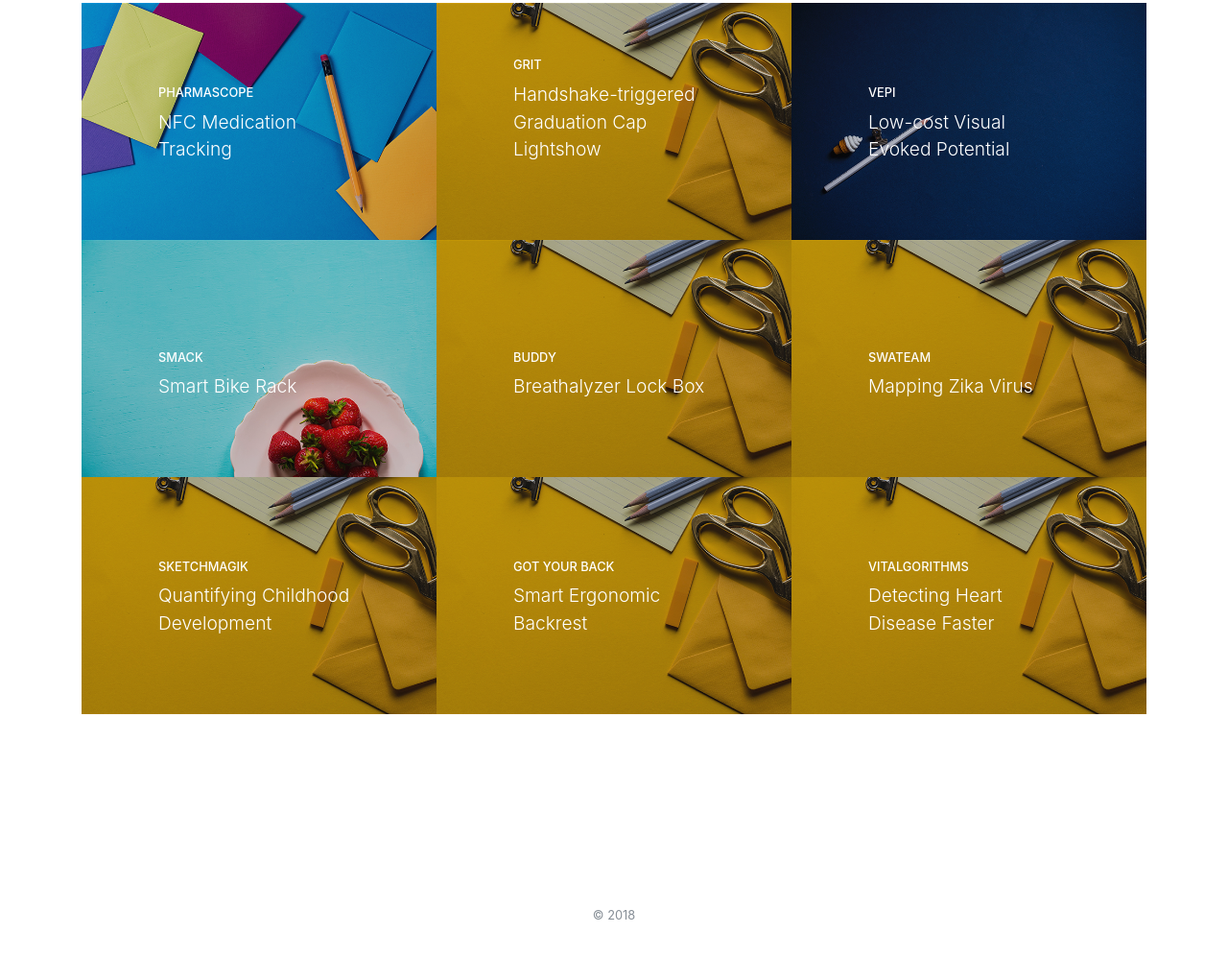
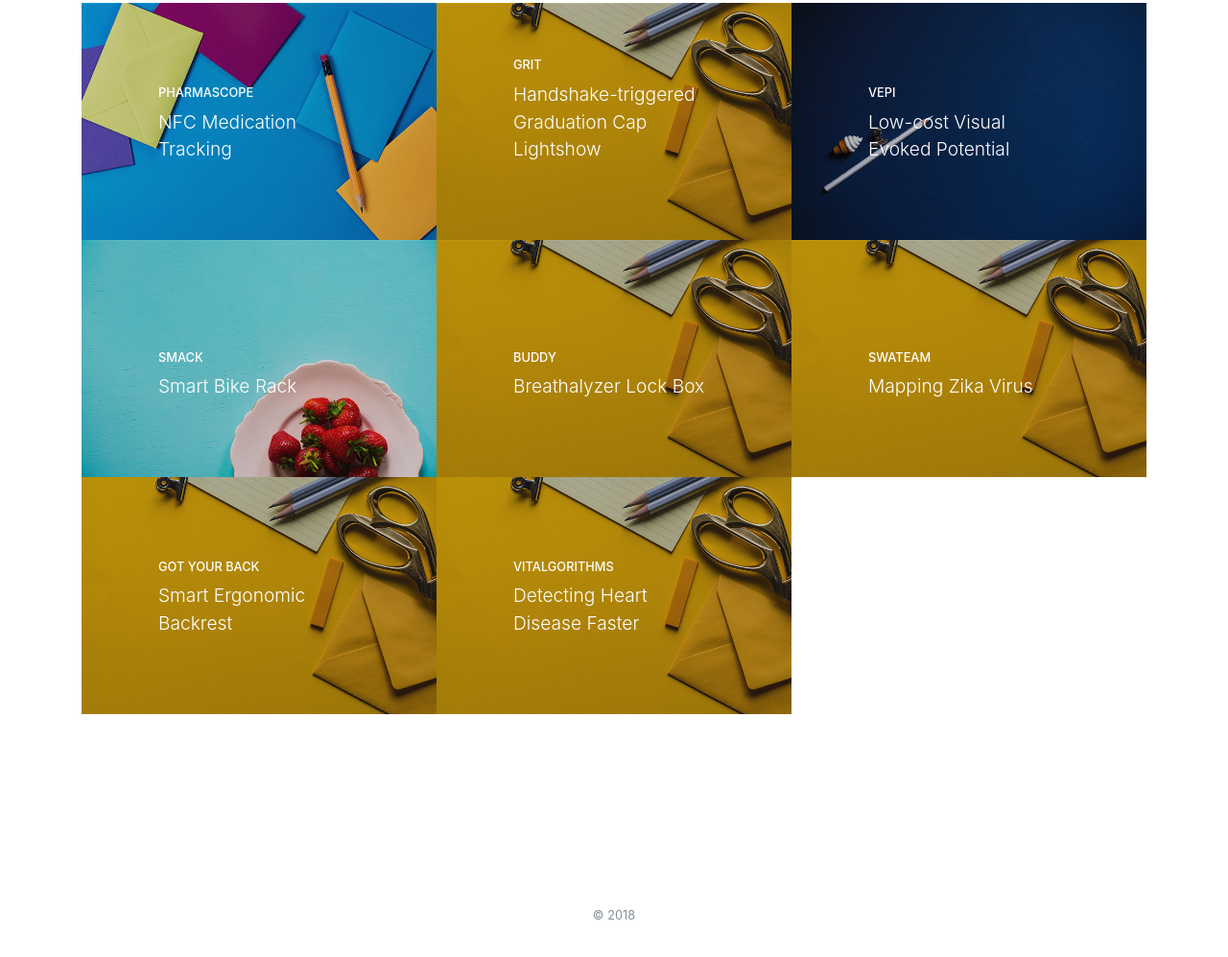
Before and after one commit to jjasonhe/jjasonhe.github.io, a website with bundled scripts: page index.html in a window 1280 px wide. Shown: the part 1369-2366 px from the top of the page at 96% size. Built offline with nearby package versions, Linux system fonts and the light colour scheme.

Commit message:
Removed SketchMagik

```diff
--- a/index.html
+++ b/index.html
@@ -164,17 +164,6 @@
             </a>
           </div>
           <div class="col-lg-4">
-            <a class="portfolio-item" href="/projects/sketchmagik">
-              <span class="caption">
-                <span class="caption-content">
-                  <h2>SketchMagik</h2>
-                  <p class="mb-0">Quantifying Childhood Development</p>
-                </span>
-              </span>
-              <img class="img-fluid" src="img/portfolio-4.jpg" alt="">
-            </a>
-          </div>
-          <div class="col-lg-4">
             <a class="portfolio-item" href="/projects/gyb">
               <span class="caption">
                 <span class="caption-content">
```
